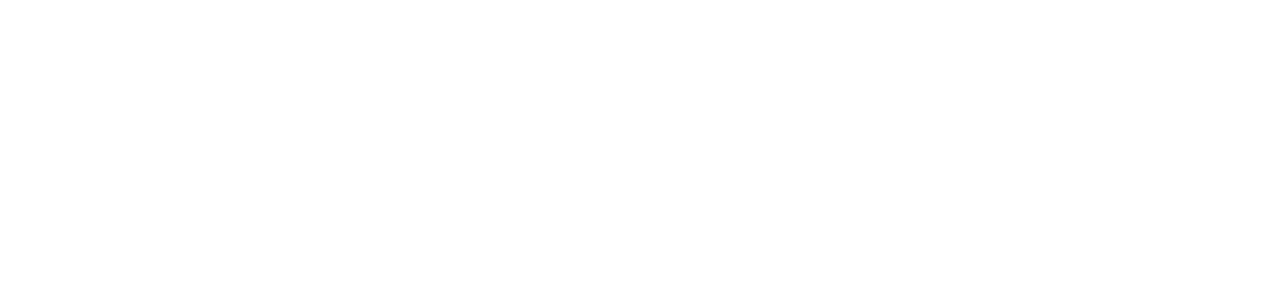
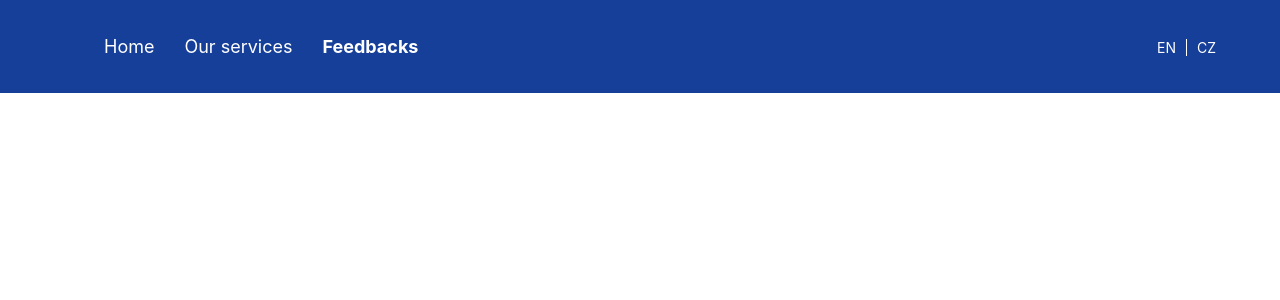
Before and after one commit to platitson/autoservis, a React (Create React App) app in the folder react-app/: page /feedbacks in a window 1280 px wide. Shown: the top 300 px of the page. Built offline with nearby package versions, Linux system fonts and the light colour scheme.

Commit message:
add header with routing

```diff
--- a/react-app/src/App.js
+++ b/react-app/src/App.js
@@ -1,9 +1,52 @@
-import './App.css';
+import styles from './App.module.scss';
+import React from 'react';
+import {
+  BrowserRouter as Router,
+  Switch,
+  Route,
+  NavLink
+} from "react-router-dom";
+import Home from './components/Home/Home';
+import Services from './components/Services/Services';
+import Feedbacks from './components/Feedbacks/Feedbacks';
 
 function App() {
   return (
-    <div className="App">
-    </div>
+    <Router>
+      <header>
+        <div className={styles.navBar}>
+          <nav>
+            <ul>
+              <li>
+                <NavLink exact className={styles.link} activeClassName={styles.selectedNavLink} to="/">Home</NavLink>
+              </li>
+              <li>
+                <NavLink className={styles.link} activeClassName={styles.selectedNavLink} to="/services">Our services</NavLink>
+              </li>
+              <li>
+                <NavLink className={styles.link} activeClassName={styles.selectedNavLink} to="/feedbacks">Feedbacks</NavLink>
+              </li>
+            </ul>
+          </nav>
+          <div>
+            <NavLink to="#" data-lang="english" className={styles.langLink}>EN</NavLink>
+            <NavLink to="#" data-lang="czech" className={styles.langLink}>CZ</NavLink>
+          </div>
+        </div>
+      </header>
+
+      <Switch>
+        <Route path="/feedbacks">
+          <Feedbacks />
+        </Route>
+        <Route path="/services">
+          <Services />
+        </Route>
+        <Route path="/">
+          <Home />
+        </Route>
+      </Switch>
+    </Router>
   );
 }
 
--- /dev/null
+++ b/react-app/src/App.module.scss
@@ -0,0 +1,40 @@
+@import './abstracts/abstracts.scss';
+
+header {
+    margin-bottom: 30px;
+    background-color: $main-color;
+}
+
+.navBar {
+    padding: 20px 0;
+    width: 90%;
+    margin: auto;
+    @include flexbox(flex, space-between, baseline);
+    & li {
+        display: inline-block;
+        margin-right: 30px;
+    }
+}
+
+.link {
+    color: white;
+    text-decoration: none;
+    font-size: 18px;
+}
+
+.selectedNavLink {
+    font-weight: bold;
+}
+
+.langLink {
+    color: white;
+    text-decoration: none;
+    font-size: 14px;
+    &:first-child {
+        padding-right: 10px;
+        border-right: 1px solid white;
+    }
+    &:last-child {
+        padding-left: 10px;
+    }
+}
--- /dev/null
+++ b/react-app/src/abstracts/abstracts.scss
@@ -0,0 +1,9 @@
+// Variables usage (see them also in App.module.scss)
+$main-color: rgb(22, 63, 153);
+
+// Mixins usage (see them also in App.module.scss)
+@mixin flexbox ($display, $jcontent, $aitems) {
+    display: $display;
+    justify-content: $jcontent;
+    align-items: $aitems;
+}
--- /dev/null
+++ b/react-app/src/components/Feedbacks/Feedbacks.js
@@ -0,0 +1,7 @@
+function Feedbacks() {
+    return <div>
+
+    </div>
+}
+
+export default Feedbacks;
--- /dev/null
+++ b/react-app/src/components/Home/Home.js
@@ -0,0 +1,7 @@
+function Home() {
+    return <div>
+
+    </div>
+}
+
+export default Home;
--- /dev/null
+++ b/react-app/src/components/Services/Services.js
@@ -0,0 +1,7 @@
+function Services() {
+    return <div>
+
+    </div>
+}
+
+export default Services;
```
Also changed, not shown: react-app/src/App.css (deleted).
